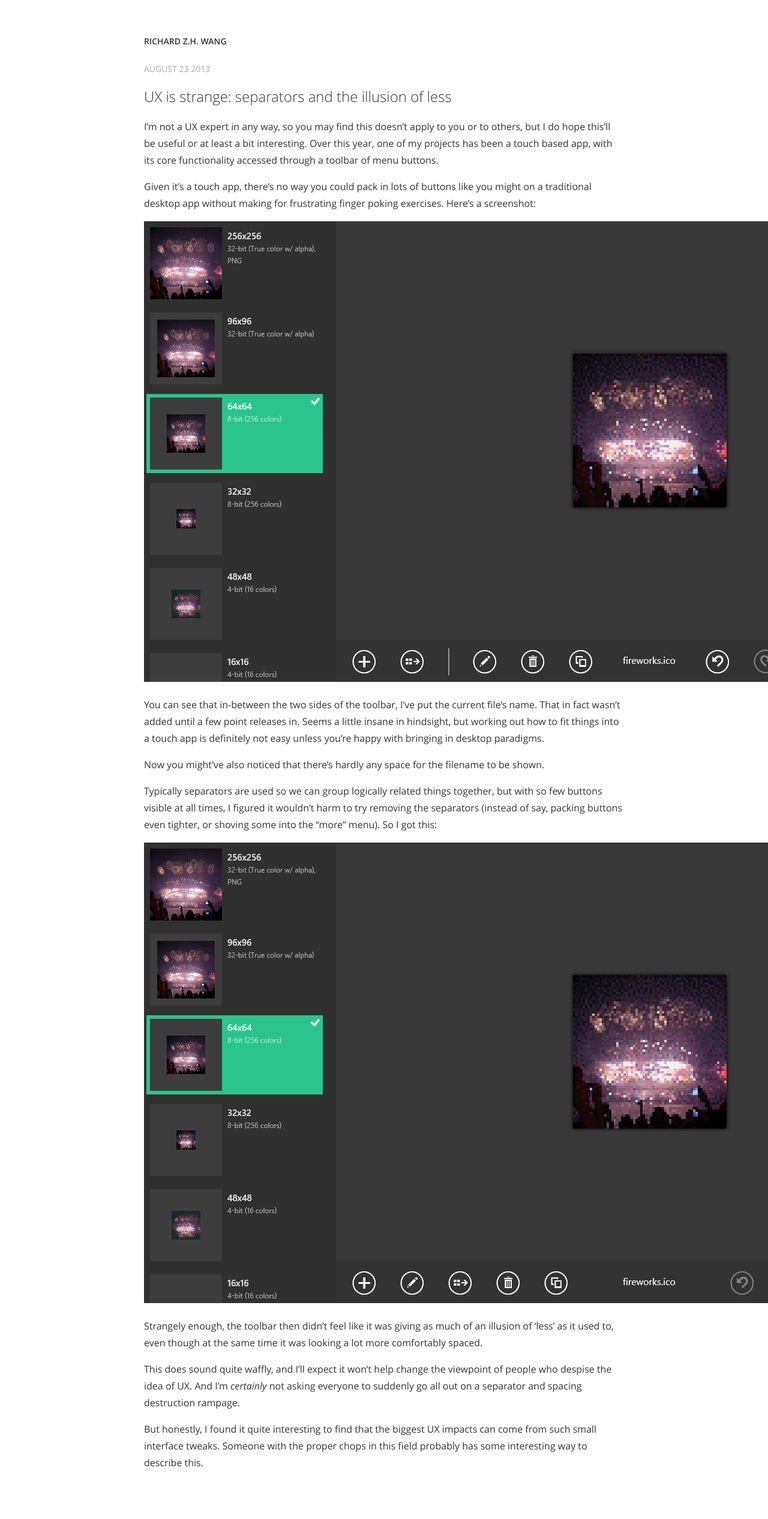
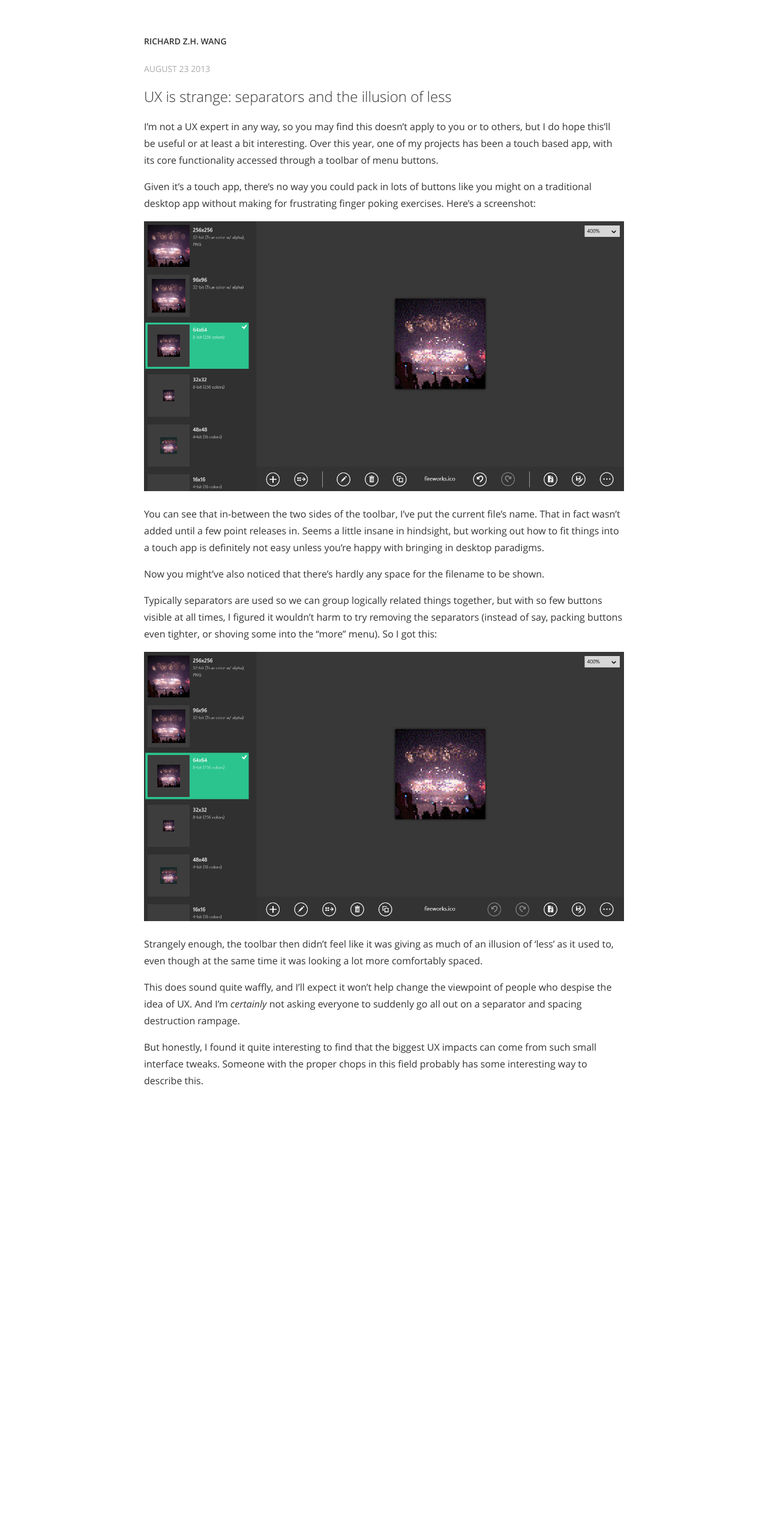
Before and after one commit to rzhw/rzhw.me, a Jekyll site: the page built from _posts/2013-08-23-ux-is-strange-separators-and-the-illusion-of-less.markdown, in a window 1280 px wide. Shown: the whole page at 60% size. Built offline with Jekyll 4.4.1, drawn with Linux system fonts in a browser that asks for light colours; after the commit the page ends 1896 px from its top, so only the background shows below that.

Commit message:
Set image max width

```diff
--- a/css/style.css
+++ b/css/style.css
@@ -54,6 +54,9 @@ code, .highlight {
     margin: 0 auto;
     width: 800px;
 }
+.wrap img {
+    max-width: 800px;
+}
 
 #logo {
     margin: 20px 0;
```
